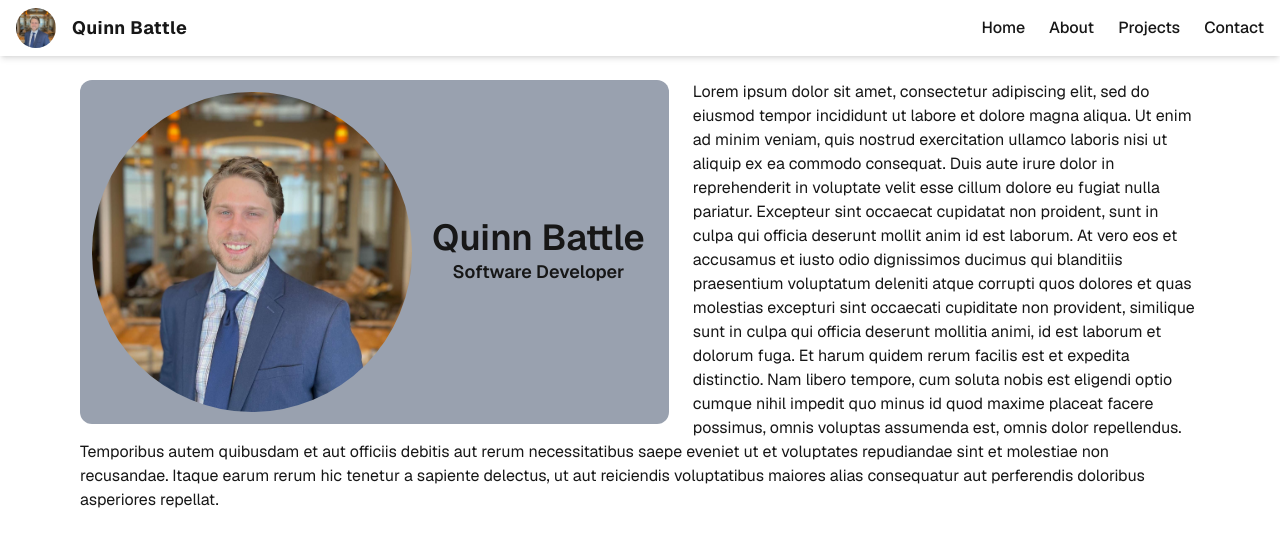
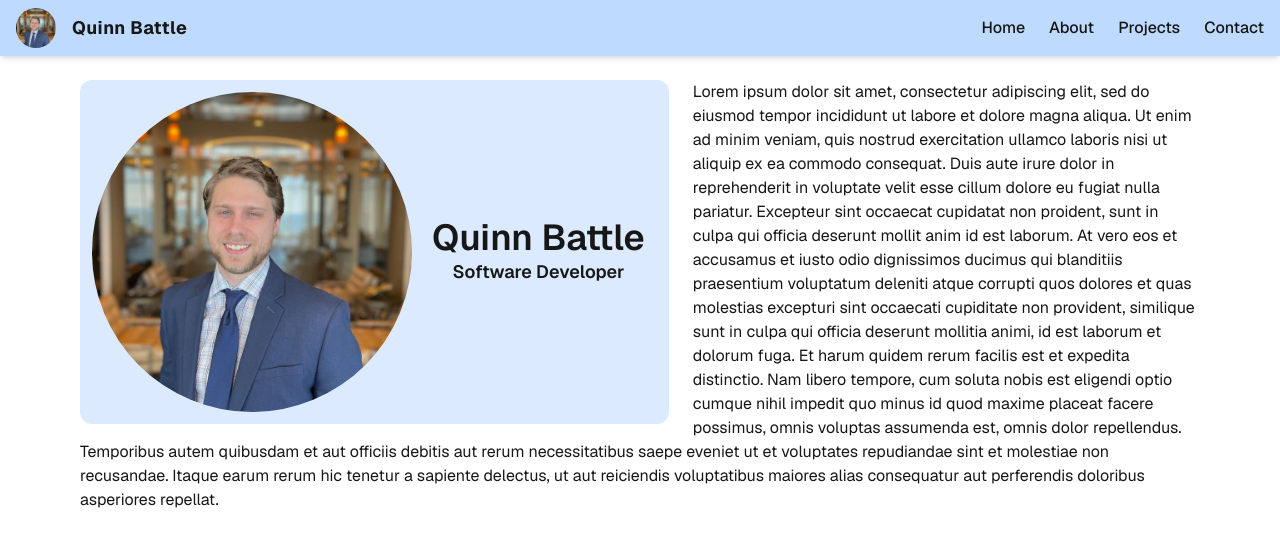
Before and after one commit to q-bat/portfolio, a Next.js app: page / in a window 1280 px wide. Shown: the top 546 px of the page. Built offline with nearby package versions, Linux system fonts and the light colour scheme.

Commit message:
Updated color themes (dark & light)

```diff
--- a/src/app/page.tsx
+++ b/src/app/page.tsx
@@ -8,7 +8,7 @@ export default function Home() {
   return (
     <div className="font-sans grid grid-rows-[auto_1fr_20px] min-h-screen pb-20 gap-6 w-full">
       {/* Navbar Header */}
-      <header className="sticky top-0 row-start-1 w-full flex justify-between items-center py-2 px-4 bg-white dark:bg-black shadow-md relative">
+      <header className="sticky top-0 row-start-1 w-full flex justify-between items-center py-2 px-4 bg-blue-200 dark:bg-slate-900 shadow-md relative">
         {/* Logo & Title */}
         <div className="flex items-center gap-x-4">
           <img className="rounded-full" src="./QB-Professional.jpg" alt="Pic of Quinn" width={40} height={40} />
@@ -37,7 +37,7 @@ export default function Home() {
         </button>
         {/* Mobile Nav Drawer */}
         {menuOpen && (
-          <nav className="absolute right-0 top-full w-48 bg-white dark:bg-black shadow-lg rounded-b-xl z-10 sm:hidden">
+          <nav className="absolute right-0 top-full w-48 bg-blue-200 dark:bg-slate-900 shadow-lg rounded-b-xl z-10 sm:hidden">
             <ul className="flex flex-col gap-4 p-4 text-base font-medium">
               <li><a href="#home" className="hover:text-blue-600 transition-colors" onClick={() => setMenuOpen(false)}>Home</a></li>
               <li><a href="#about" className="hover:text-blue-600 transition-colors" onClick={() => setMenuOpen(false)}>About</a></li>
@@ -49,7 +49,7 @@ export default function Home() {
       </header>
       <main className="flex grid gap-4 px-4 row-start-2 items-center justify center md:justify-start md:items-start w-full max-w-6xl mx-auto">
         <div>
-          <div className="flex items-center  md:float-left gap-2 p-3 sm:mr-6 mb-4 bg-gray-400 rounded-xl min-w-[20px] md:min-w-md max-w-full sm:max-w-full max-h-96 ">
+          <div className="flex items-center md:float-left gap-2 p-3 sm:mr-6 mb-4 bg-blue-100 dark:bg-slate-700 rounded-xl min-w-[20px] md:min-w-md max-w-full sm:max-w-full max-h-96 ">
             <img
               className="rounded-full h-40 w-40 sm:h-80 sm:w-80"
               src="./QB-Professional.jpg"
```
